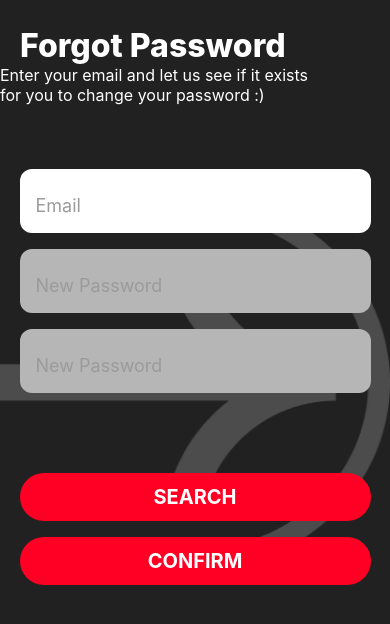
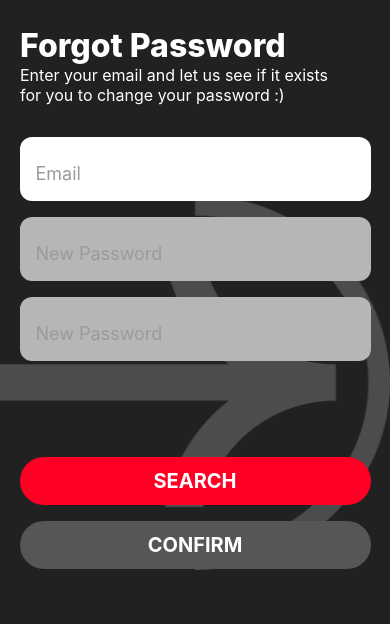
Before and after one commit to GerdanyJr/projeto-comprass_The_Five_Reacats, a React Native app: screen / in a window 390 px wide. Shown: the top 624 px of the page. Built offline with nearby package versions, Linux system fonts and the light colour scheme.

Commit message:
feat: create forgot password screen

```diff
--- a/src/components/ForgotPassword/ForgotPasswordForm.tsx
+++ b/src/components/ForgotPassword/ForgotPasswordForm.tsx
@@ -1,40 +1,65 @@
-import React from 'react';
+import React, { useEffect, useState } from 'react';
 import { View, StyleSheet } from 'react-native';
-import { Control, Controller, UseFormHandleSubmit } from 'react-hook-form';
+import {
+  Control,
+  Controller,
+  UseFormHandleSubmit,
+  useForm,
+} from 'react-hook-form';
 import { InputField } from '../Login/InputField';
 import { FormButton } from '../UI/FormButton';
 import { FormError } from '../Login/FormError';
-import { ForgotPasswordInputs } from '../../screens/ForgotPasswordScreen';
+import {
+  ForgotPasswordEmailInput,
+  ForgotPasswordInputs,
+} from '../../screens/ForgotPasswordScreen';
+import { getForgotPasswordEmailErrorMessage } from '../../util/errors';
 
 interface ForgotPasswordFormProps {
-  control: Control<ForgotPasswordInputs, any>;
-  handleSubmit: UseFormHandleSubmit<ForgotPasswordInputs, undefined>;
-  handleSearchPress: (data: ForgotPasswordInputs) => void;
+  pwcontrol: Control<ForgotPasswordInputs, any>;
+  pwhandleSubmit: UseFormHandleSubmit<ForgotPasswordInputs, undefined>;
+  handleSearchPress: (data: ForgotPasswordEmailInput) => void;
   handleConfirmPress: (data: ForgotPasswordInputs) => void;
   isPasswordVisible: boolean;
   handleIconPress: () => void;
-  errorMessage: string;
+  pwerrorMessage: string;
   isLoading: boolean;
-  isSearchDisabled?: boolean;
-  isConfirmDisabled?: boolean;
-  isPasswordInputDisabled: boolean;
-  isConfirmInputDisabled: boolean;
+  isConfirmButtonDisabled: boolean;
+  isPasswordInputEnabled: boolean;
+  isConfirmInputEnabled: boolean;
 }
 
 export const ForgotPasswordForm = ({
-  control,
-  handleSubmit,
+  pwcontrol,
+  pwhandleSubmit,
   handleSearchPress,
   handleConfirmPress,
   isPasswordVisible,
   handleIconPress,
-  errorMessage,
+  pwerrorMessage,
   isLoading,
-  isSearchDisabled,
-  isConfirmDisabled,
-  isPasswordInputDisabled,
-  isConfirmInputDisabled
+  isConfirmButtonDisabled,
+  isPasswordInputEnabled,
+  isConfirmInputEnabled,
 }: ForgotPasswordFormProps) => {
+  const {
+    control,
+    handleSubmit,
+    reset,
+    formState: { errors },
+  } = useForm<ForgotPasswordEmailInput>({
+    mode: 'onChange',
+    defaultValues: {
+      email: '',
+    },
+  });
+  const [isSearchButtonDisabled, setisSearchButtonDisabled] = useState(false);
+  const [emailErrorMessage, setEmailErrorMessage] = useState('');
+
+  useEffect(() => {
+    setEmailErrorMessage(() => getForgotPasswordEmailErrorMessage(errors));
+  }, [errors.email]);
+
   return (
     <View style={styles.formContainer}>
       <View style={styles.inputs}>
@@ -58,8 +83,9 @@ export const ForgotPasswordForm = ({
             />
           )}
         />
+
         <Controller
-          control={control}
+          control={pwcontrol}
           name="password"
           rules={{
             required: {
@@ -83,13 +109,13 @@ export const ForgotPasswordForm = ({
               onIconPress={handleIconPress}
               error={fieldState.invalid}
               value={field.value}
-              enabledInput={isPasswordInputDisabled}
+              enabledInput={isPasswordInputEnabled}
               onChangeText={field.onChange}
             />
           )}
         />
         <Controller
-          control={control}
+          control={pwcontrol}
           name="confirmPassword"
           rules={{
             required: {
@@ -113,44 +139,43 @@ export const ForgotPasswordForm = ({
               onIconPress={handleIconPress}
               error={fieldState.invalid}
               value={field.value}
-              enabledInput={isConfirmInputDisabled}
+              enabledInput={isConfirmInputEnabled}
               onChangeText={field.onChange}
             />
           )}
         />
-        <FormError message={errorMessage}/>
+        <FormError message={pwerrorMessage} />
+        <FormError message={emailErrorMessage} />
       </View>
       <View style={styles.buttonContainer}>
         <FormButton
           title="Search"
           onPress={handleSubmit(handleSearchPress)}
           isLoading={isLoading}
-        disabled={isSearchDisabled}
+          disabled={isSearchButtonDisabled}
         />
         <FormButton
           title="Confirm"
-        onPress={handleSubmit(handleConfirmPress)}
+          onPress={pwhandleSubmit(handleConfirmPress)}
           isLoading={isLoading}
-        disabled={isConfirmDisabled}
+          disabled={isConfirmButtonDisabled}
         />
       </View>
     </View>
   );
 };
 
-
 const styles = StyleSheet.create({
   formContainer: {
     width: '90%',
     alignSelf: 'center',
-        marginTop: 32,
-        gap: 64
+    gap: 64,
   },
   inputs: {
     marginTop: 32,
     gap: 16,
   },
   buttonContainer: {
-        gap: 16
-      }
+    gap: 16,
+  },
 });
--- a/src/screens/ForgotPasswordScreen.tsx
+++ b/src/screens/ForgotPasswordScreen.tsx
@@ -1,22 +1,35 @@
-import React, { useState } from 'react';
+import React, { useEffect, useState } from 'react';
 import { CompassBackground } from '../components/Login/CompassBackground';
 import { View, StyleSheet, Text, SafeAreaView } from 'react-native';
 import { ForgotPasswordForm } from '../components/ForgotPassword/ForgotPasswordForm';
 import { useForm } from 'react-hook-form';
 import { Colors } from '../assets/constants/Colors';
+import {
+  getErrorMessageByCode,
+  getForgotPasswordInputsErrorMessage,
+} from '../util/errors';
+import { checkEmail } from '../service/auth';
 
 export interface ForgotPasswordInputs {
-  email: string;
   password: string;
   confirmPassword: string;
+}
+
+export interface ForgotPasswordEmailInput {
+  email: string;
+}
+
+export interface EmailInput {
+  email: string;
 }
 
 export const ForgotPasswordScreen = () => {
   const [isPasswordVisible, setIsPasswordVisible] = useState(false);
   const [isLoading, setIsLoading] = useState(false);
   const [errorMessage, setErrorMessage] = useState('');
-  const [isPasswordInputDisabled, setisPasswordInputDisabled] = useState(false);
-  const [isConfirmInputDisabled, setisConfirmInputDisabled] = useState(false);
+  const [isPasswordInputEnabled, setisPasswordInputEnabled] = useState(false);
+  const [isConfirmInputEnabled, setisConfirmInputEnabled] = useState(false);
+  const [isConfirmButtonDisabled, setisConfirmButtonDisabled] = useState(true);
 
   const {
     control,
@@ -26,15 +39,33 @@ export const ForgotPasswordScreen = () => {
   } = useForm<ForgotPasswordInputs>({
     mode: 'onChange',
     defaultValues: {
-      email: '',
       password: '',
       confirmPassword: '',
     },
   });
 
-  const handleConfirmPress = () => {};
+  useEffect(() => {
+    setErrorMessage(() => getForgotPasswordInputsErrorMessage(errors));
+  }, [errors.password, errors.confirmPassword]);
 
-  const handleSearchPress = () => {};
+  const handleConfirmPress = (data: ForgotPasswordInputs) => {};
+
+  const handleSearchPress = async (data: ForgotPasswordEmailInput) => {
+    setIsLoading(true);
+    try {
+      const response = await checkEmail(data.email);
+      console.log(response.isAvailable);
+      if (!response.isAvailable) {
+        setIsLoading(false);
+        setisPasswordInputEnabled(true);
+        setisConfirmInputEnabled(true);
+      }
+    } catch (error: any) {
+      setErrorMessage(() => getErrorMessageByCode(error.response.status));
+    } finally {
+      setIsLoading(false);
+    }
+  };
 
   const handleIconPress = () => {
     setIsPasswordVisible((prevState) => !prevState);
@@ -51,16 +82,17 @@ export const ForgotPasswordScreen = () => {
       </View>
 
       <ForgotPasswordForm
-        control={control}
-        handleSubmit={handleSubmit}
+        pwcontrol={control}
+        pwhandleSubmit={handleSubmit}
         handleConfirmPress={handleConfirmPress}
         handleSearchPress={handleSearchPress}
         handleIconPress={handleIconPress}
         isLoading={isLoading}
         isPasswordVisible={isPasswordVisible}
-        errorMessage={errorMessage}
-        isConfirmInputDisabled={isConfirmInputDisabled}
-        isPasswordInputDisabled={isPasswordInputDisabled}
+        pwerrorMessage={errorMessage}
+        isConfirmInputEnabled={isConfirmInputEnabled}
+        isPasswordInputEnabled={isPasswordInputEnabled}
+        isConfirmButtonDisabled={isConfirmButtonDisabled}
       />
     </CompassBackground>
   );
@@ -72,12 +104,13 @@ const style = StyleSheet.create({
     fontSize: 32,
     marginLeft: 20,
     fontWeight: '800',
-    marginTop: 26
+    marginTop: 26,
   },
   instructions: {
     width: 312,
     fontSize: 16,
     fontWeight: '400',
-    color: Colors.white
+    color: Colors.white,
+    marginLeft: 20,
   },
 });
--- a/src/service/auth.ts
+++ b/src/service/auth.ts
@@ -35,3 +35,12 @@ export async function signUp(name: string, email: string, password: string) {
   const data: User = await response.data;
   return data;
 }
+
+export async function checkEmail(email: string) {
+  const response = await axios.post('https://api.escuelajs.co/api/v1/users/is-available', {
+    "email": email
+  });
+
+  const data = await response.data;
+  return data;
+}
--- a/src/util/errors.ts
+++ b/src/util/errors.ts
@@ -1,7 +1,7 @@
 import { FieldErrors } from 'react-hook-form';
 import { Inputs } from '../screens/LoginScreen';
 import { SignUpInputs } from '../screens/SignUpScreen';
-import { ForgotPasswordInputs } from '../screens/ForgotPasswordScreen';
+import { ForgotPasswordEmailInput, ForgotPasswordInputs } from '../screens/ForgotPasswordScreen';
 
 export function getErrorMessageByCode(httpCode: number): string {
   switch (httpCode) {
@@ -33,12 +33,16 @@ export function getSignUpFormErrorMessage(errors: FieldErrors<SignUpInputs>) {
   } else return '';
 }
 
-export function getForgotPasswordFormErrorMessage(errors: FieldErrors<ForgotPasswordInputs>) {
-  if (errors.email?.message) {
-    return errors.email.message;
-  } else if (errors.password?.message) {
+export function getForgotPasswordInputsErrorMessage(errors: FieldErrors<ForgotPasswordInputs>) {
+  if (errors.password?.message) {
     return errors.password.message;
   } else if (errors.confirmPassword?.message) {
     return errors.confirmPassword.message;
   } else return '';
 }
+
+export function getForgotPasswordEmailErrorMessage(errors: FieldErrors<ForgotPasswordEmailInput>) {
+  if (errors.email?.message) {
+    return errors.email.message;
+  } else return '';
+}
```
Lines whose indentation alone changed are shown as unchanged.
